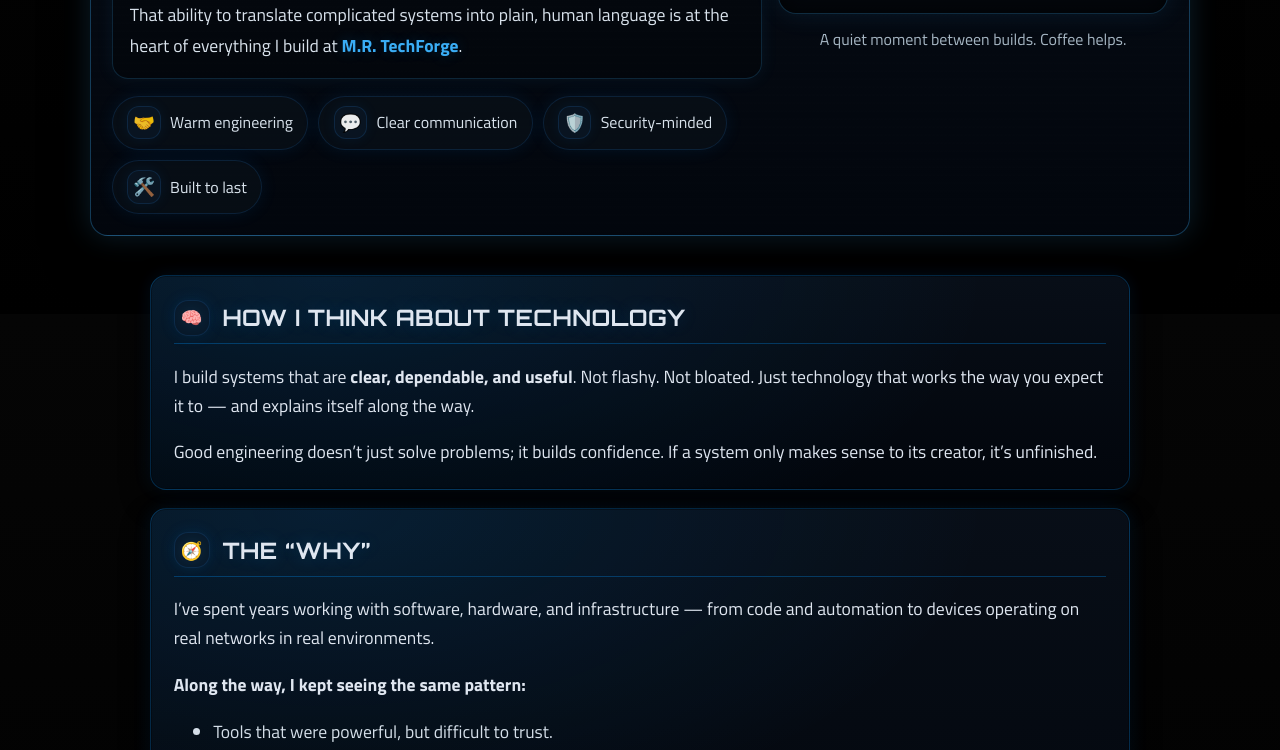
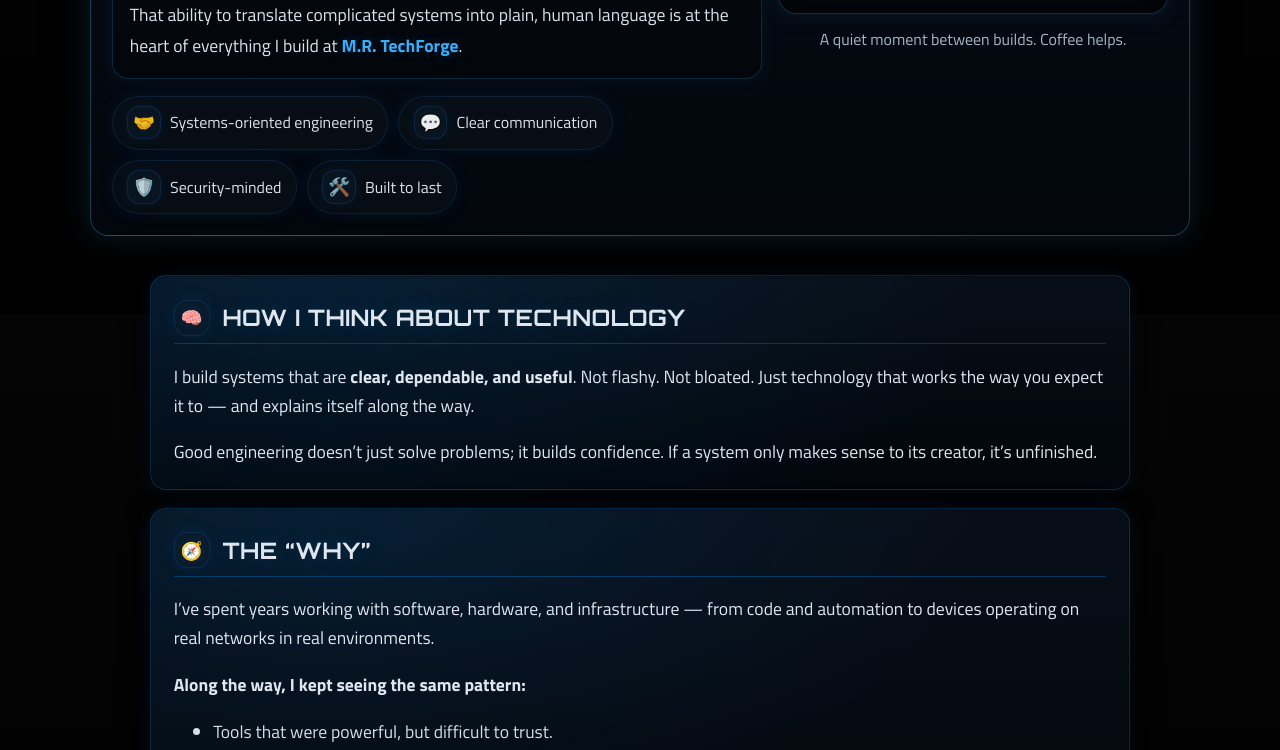
Before and after one commit to markisrt4/mrtechforge.github.io, a Jekyll site: the page built from about.md, in a window 1280 px wide and 900 px high, scrolled down 436 px, cut to the strip 150-900 px from the top of the window. Built offline with Jekyll 4.4.1, drawn with Linux system fonts in a browser that asks for light colours.

Commit message:
Update about.md

```diff
--- a/about.md
+++ b/about.md
@@ -38,7 +38,7 @@ class: about about-v5
       <div class="about-hero-quick" aria-label="Quick traits">
         <div class="about-pill">
           <span class="about-ico" aria-hidden="true">🤝</span>
-          Warm engineering
+          Systems-oriented engineering
         </div>
         <div class="about-pill">
           <span class="about-ico" aria-hidden="true">💬</span>
```
